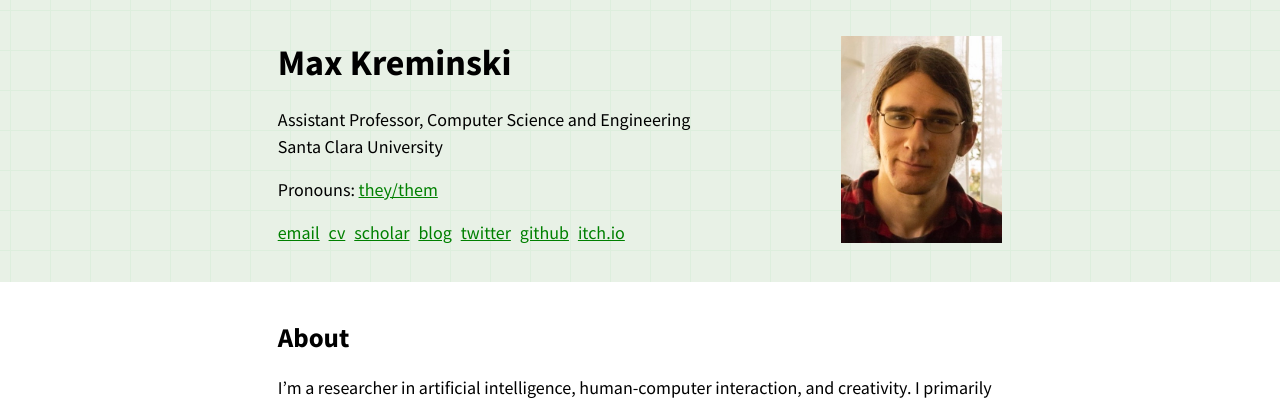
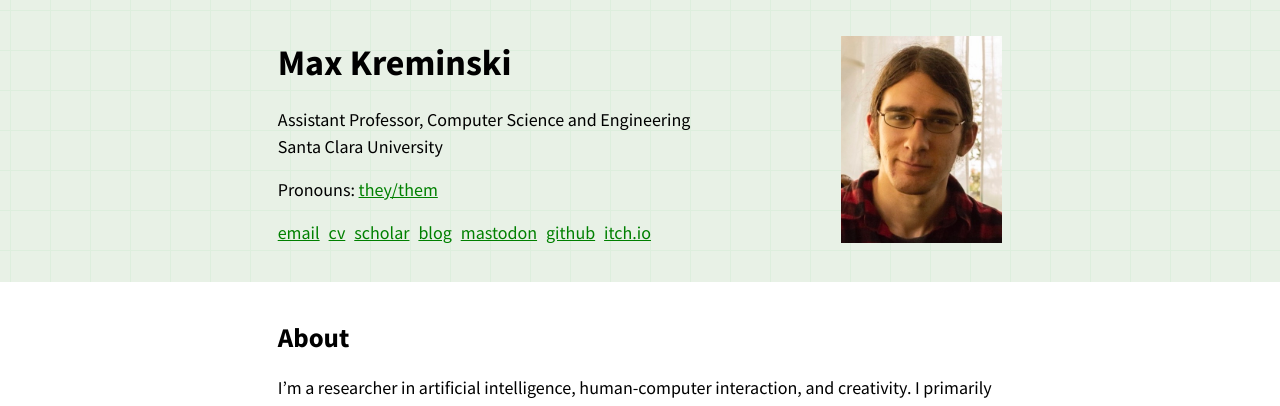
Before and after one commit to mkremins/mkremins.github.io, a Jekyll site: the page built from index.html, in a window 1280 px wide and 900 px high. Shown: the top 406 px of the window. Built offline with Jekyll 4.4.1, drawn with Linux system fonts in a browser that asks for light colours.

Commit message:
Replace Twitter with Mastodon in main pages
The old blog still links to Twitter; might change this later.

```diff
--- a/_layouts/main.html
+++ b/_layouts/main.html
@@ -135,7 +135,7 @@
           <li><a href="/cv">cv</a></li>
           <li><a href="https://scholar.google.com/citations?user=Ja4R1yEAAAAJ">scholar</a></li>
           <li><a href="/blog">blog</a></li>
-          <li><a href="https://twitter.com/maxkreminski">twitter</a></li>
+          <li><a href="https://mastodon.social/@maxkreminski">mastodon</a></li>
           <li><a href="https://github.com/mkremins">github</i></a></li>
           <li><a href="https://mkremins.itch.io">itch.io</i></a></li>
         </ul>
@@ -153,7 +153,7 @@
           <li><a href="/cv">cv</a></li>
           <li><a href="https://scholar.google.com/citations?user=Ja4R1yEAAAAJ">scholar</a></li>
           <li><a href="/blog">blog</a></li>
-          <li><a href="https://twitter.com/maxkreminski">twitter</a></li>
+          <li><a href="https://mastodon.social/@maxkreminski">mastodon</a></li>
           <li><a href="https://github.com/mkremins">github</i></a></li>
           <li><a href="https://mkremins.itch.io">itch.io</i></a></li>
         </ul>
```
